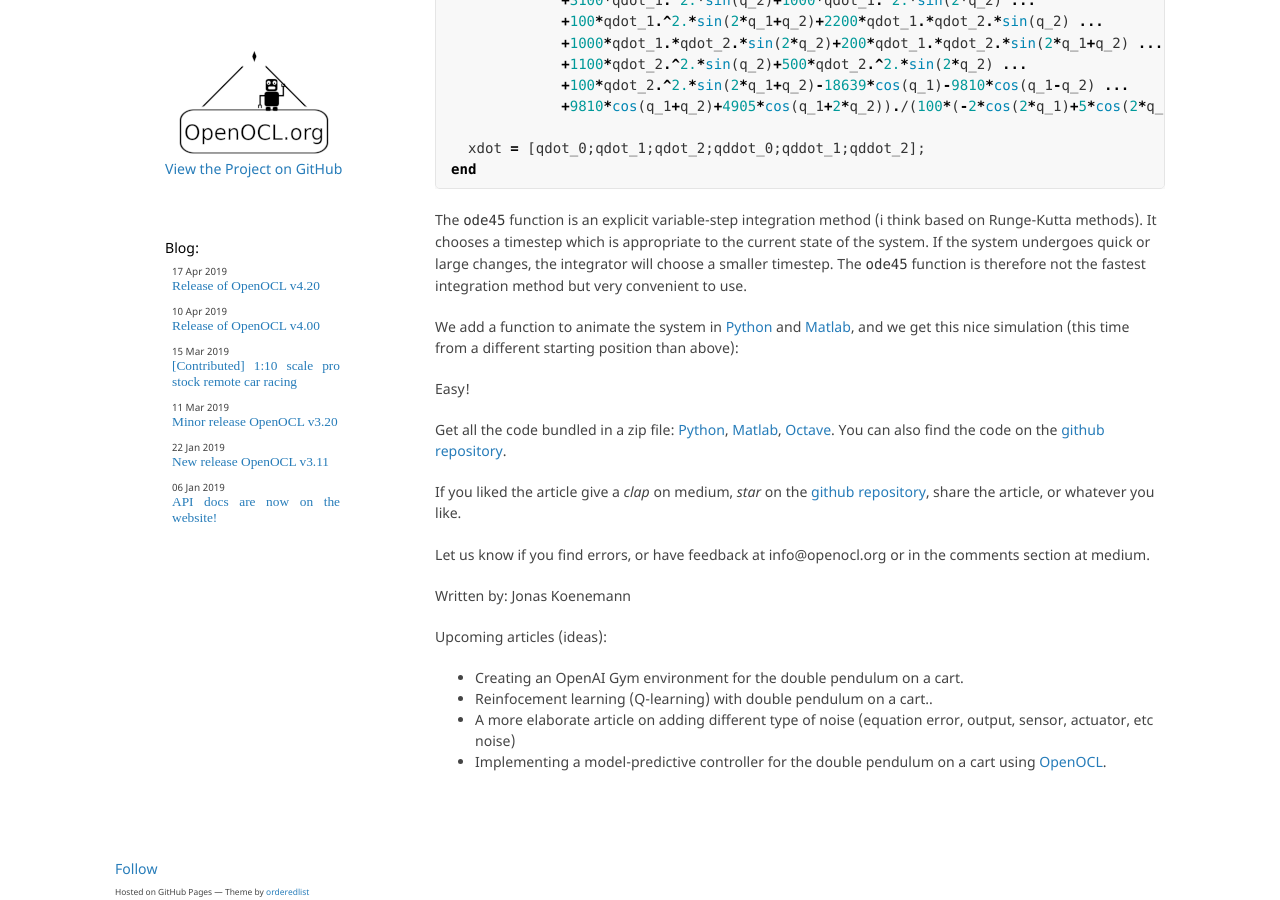
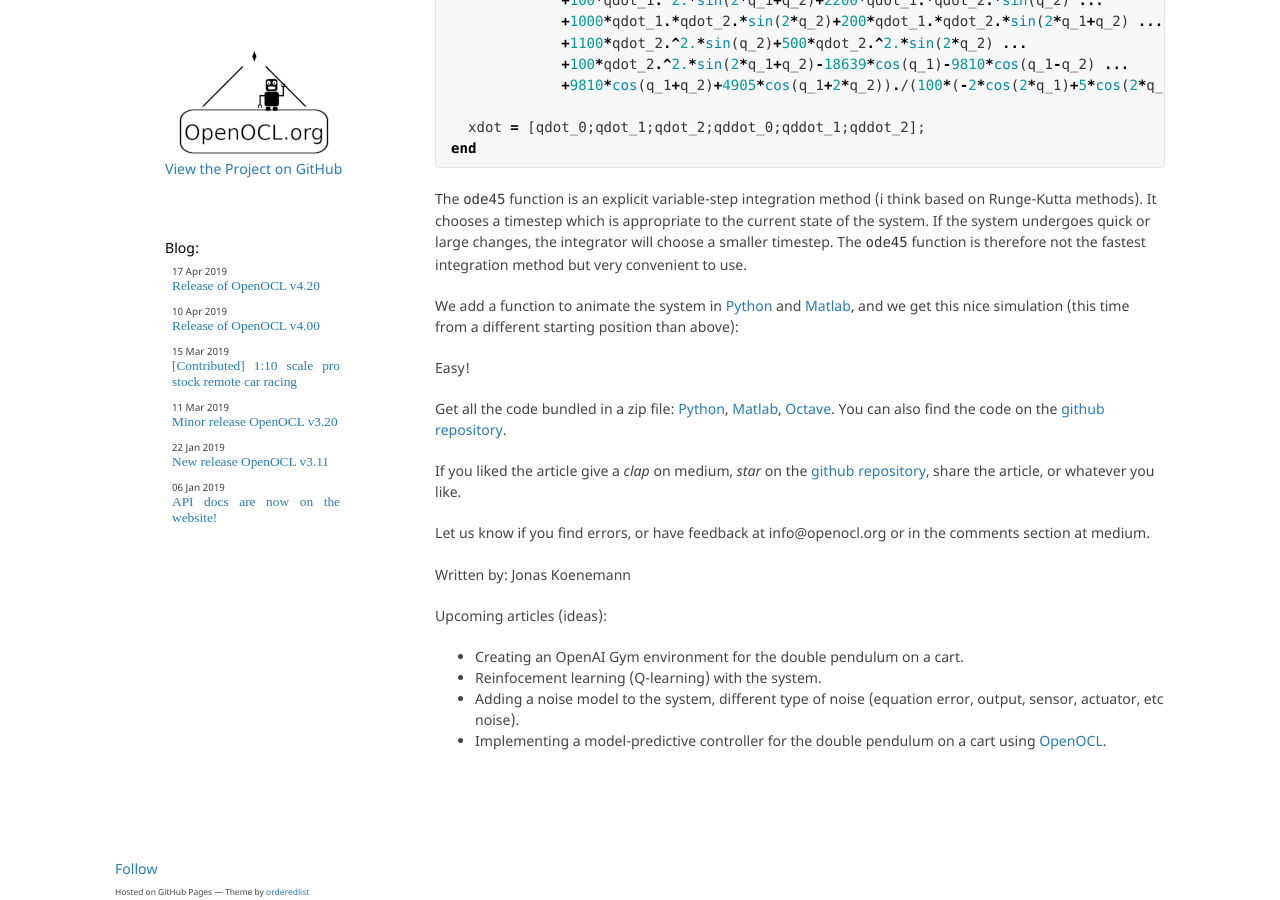
Before and after one commit to OpenOCL/openocl.github.io, a Jekyll site: the page built from _posts/2019-04-21-tutorial-01-modeling-double-cartpole.md, in a window 1280 px wide and 900 px high, scrolled down 5981 px. Built offline with Jekyll 4.4.1, drawn with Linux system fonts in a browser that asks for light colours; some web fonts are replaced; our own code applies the rules of GitHub Pages for plain Markdown files; formulas are drawn with MathJax 3; a script that is not in the unit is left out; comment, search, counter and statistics services are not loaded.

Commit message:
Update 2019-04-21-tutorial-01-modeling-double-cartpole.md

```diff
--- a/_posts/2019-04-21-tutorial-01-modeling-double-cartpole.md
+++ b/_posts/2019-04-21-tutorial-01-modeling-double-cartpole.md
@@ -262,6 +261,6 @@ Written by: Jonas Koenemann
 
 Upcoming articles (ideas):
 - Creating an OpenAI Gym environment for the double pendulum on a cart.
-- Reinfocement learning (Q-learning) with double pendulum on a cart..
-- A more elaborate article on adding different type of noise (equation error, output, sensor, actuator, etc noise)
+- Reinfocement learning (Q-learning) with the system.
+- Adding a noise model to the system, different type of noise (equation error, output, sensor, actuator, etc noise).
 - Implementing a model-predictive controller for the double pendulum on a cart using [OpenOCL](https://openocl.org).
```
Also changed, not shown: other parts of _posts/2019-04-21-tutorial-01-modeling-double-cartpole.md (+0 -1 lines).
